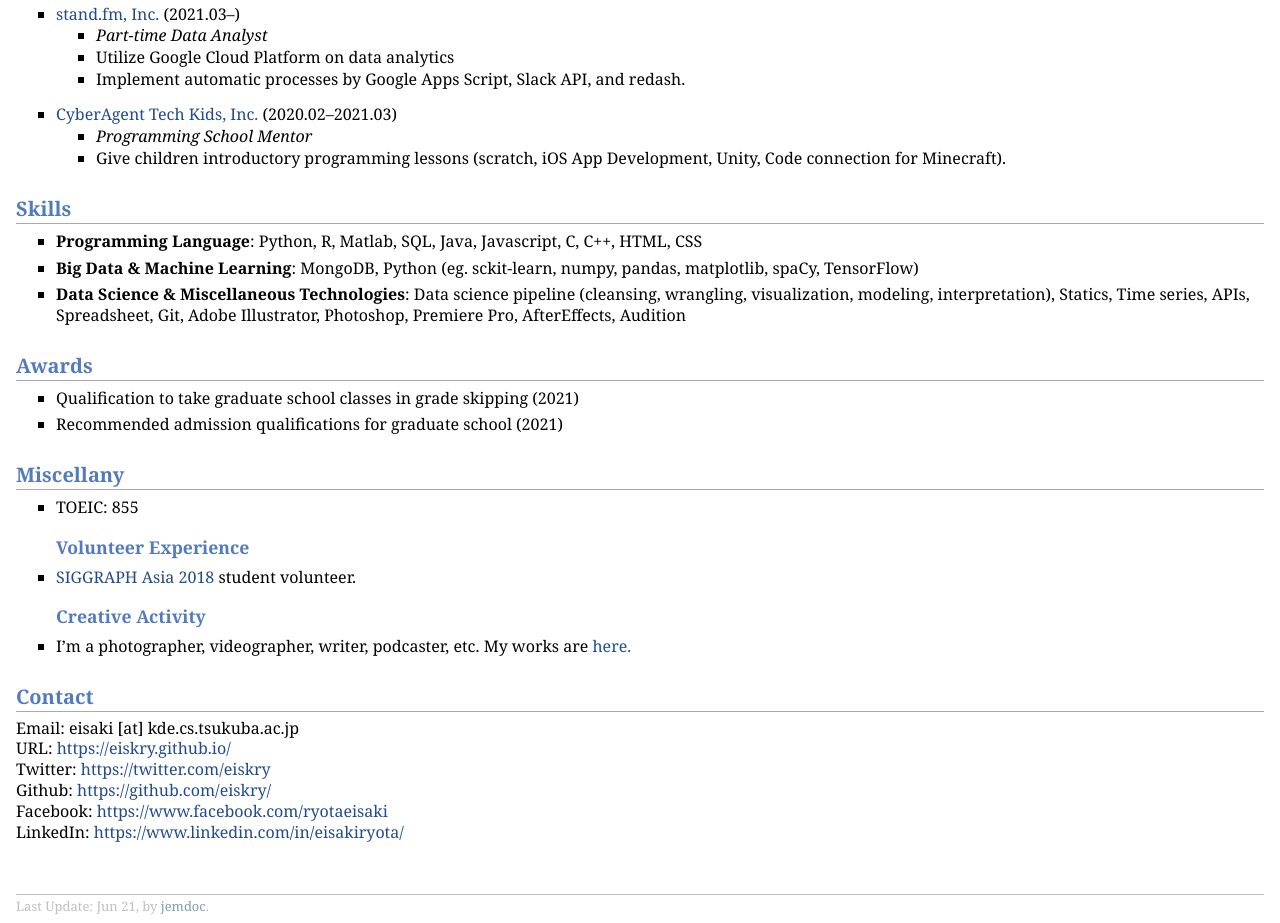
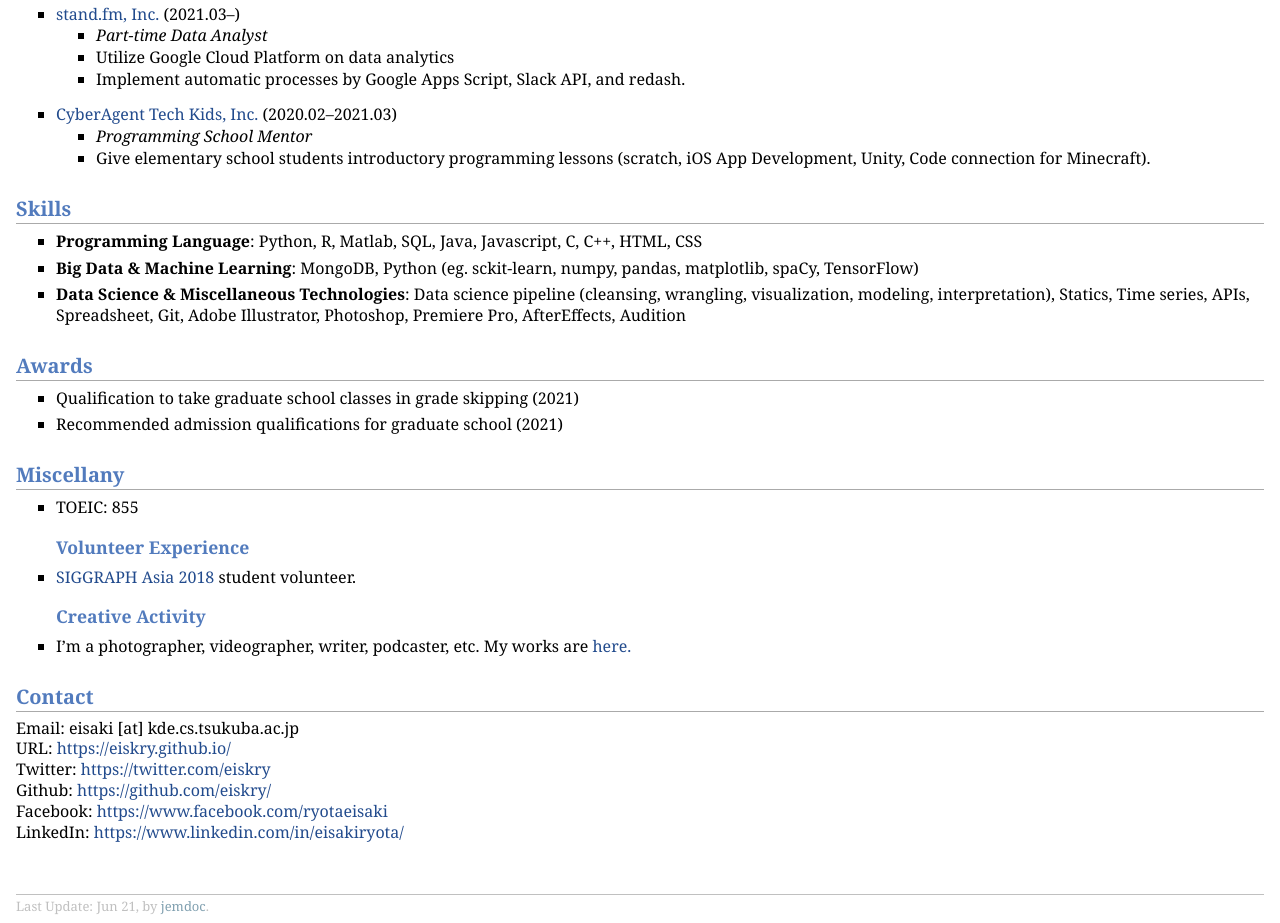
Before and after one commit to eiskry/eiskry.github.io, a plain HTML site: page index.html in a window 1280 px wide. Shown: the part 763-1686 px from the top of the page. Drawn offline with Linux system fonts and the light colour scheme.

Commit message:
add details

```diff
--- a/index.html
+++ b/index.html
@@ -119,7 +119,7 @@ coming soon... -->
     <li><p><a href="https://techkidsschool.jp/">CyberAgent Tech Kids, Inc.</a> (2020.02&ndash;2021.03)</p>
       <ul>
         <li><i>Programming School Mentor</i>
-        <li>Give children introductory programming lessons (scratch, iOS App Development, Unity, Code connection for Minecraft).
+        <li>Give elementary school students introductory programming lessons (scratch, iOS App Development, Unity, Code connection for Minecraft).
       </ul>
     </li>
   </ul>
```
